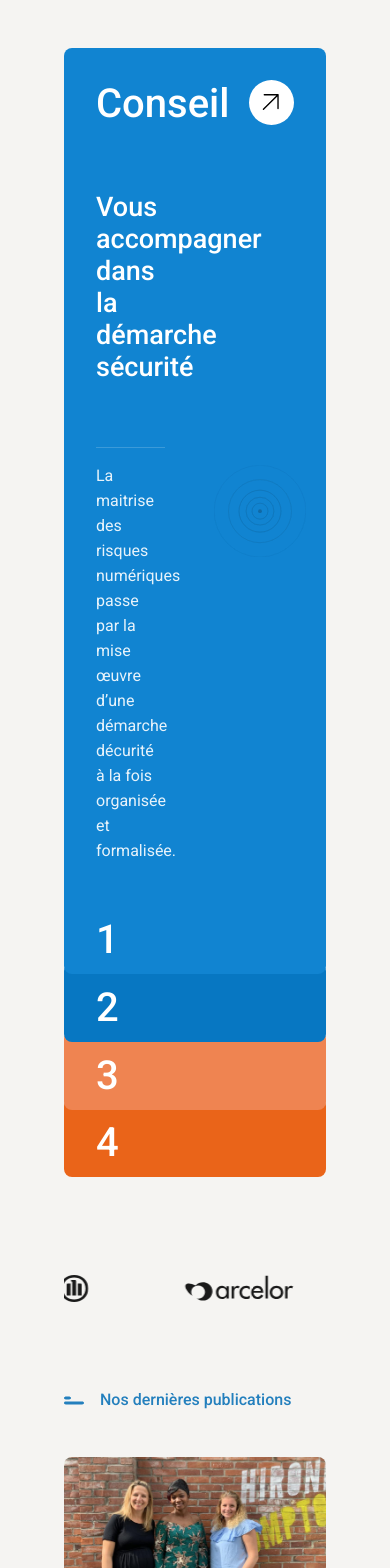
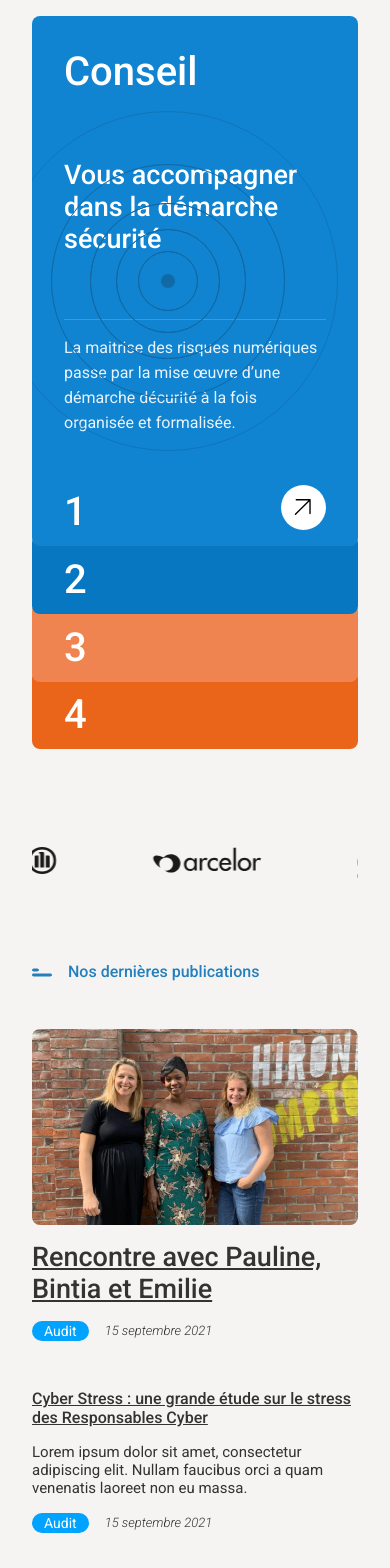
Before and after one commit to Dratatin/Fidesio, a React (Create React App) app: page / in a window 390 px wide. Shown: the top 1568 px of the page. Built offline with nearby package versions, Linux system fonts and the light colour scheme.

Commit message:
Add responsive and mousover animation

```diff
--- a/src/components/Article.js
+++ b/src/components/Article.js
@@ -2,7 +2,9 @@ function Article({ title, img, description, date, tag, index }) {
     return (
         <article className="article">
             {img ? (
-                <img className="article__img" src={img}></img>
+                <div className="article__img">
+                    <img src={img}></img>
+                </div>
             ) : null}
             <h4 className="article__title">{title}</h4>
             {index !== 0 ? (
--- a/src/components/Dropdown.js
+++ b/src/components/Dropdown.js
@@ -1,6 +1,7 @@
 import { useState, useEffect, Fragment } from "react";
 import button from '../assets/button.svg';
 import icon from '../assets/icon.svg';
+import iconOrange from '../assets/iconOrange.svg';
 
 function Dropdown({ title, subtitle, description, index }) {
     const [isExpended, setIsExpended] = useState(false);
@@ -17,13 +18,18 @@ function Dropdown({ title, subtitle, description, index }) {
     return (
         <div className={`${isExpended ? "dropdown--open" : null} dropdown`}>
             {isExpended ? (
-                <Fragment>
-                    <h2 className="dropdown__title">{title}</h2>
-                    <p className="dropdown__subtitle">{subtitle}</p>
-                    <p className="dropdown__description">{description}</p>
-                    <img className="dropdown__icon" src={icon}></img>
-                    <img onClick={toogleExpand} className="dropdown__button" src={button}></img>
-                </Fragment>
+                <div className="dropdown__content">
+                    <h2 className="dropdown__content__title">{title}</h2>
+                    <p className="dropdown__content__subtitle">{subtitle}</p>
+                    <p className="dropdown__content__description">{description}</p>
+                    {index > 1 ? (
+                        <img className="dropdown__content__icon" src={iconOrange}></img>
+                    ) : (
+                        <img className="dropdown__content__icon" src={icon}></img>
+                    )
+                    }
+                    <img onClick={toogleExpand} className="dropdown__content__button" src={button}></img>
+                </div>
             )
                 : null
             }
--- a/src/styles/components/_article.scss
+++ b/src/styles/components/_article.scss
@@ -4,7 +4,10 @@
     display: flex;
     flex-direction: column;
     gap: 1rem;
-    min-width: 170px;
+    min-width: 200px;
+    @media only screen and (min-width: 768px) {
+        flex: 1;
+    }
     &:nth-child(1) {
         flex: 2;
         .article__title {
@@ -13,13 +16,44 @@
     }
     &__title {
         font-weight: 500;
+        &:hover {
+            text-decoration: underline;
+            cursor: pointer;
+        }
+        @media screen and (max-width : 768px) {
+            text-decoration: underline;
+        }
     }
     &__description {
         font-size: 15px;
     }
     &__img {
         border-radius: 0.5rem;
-        width: 100%;
+        overflow: hidden;
+        position: relative;
+        img {
+            display: block;
+            width: 100%;
+        }
+        &::after {
+            content: "";
+            display: block;
+            position: absolute;
+            top: 0;
+            left: 0;
+            background: linear-gradient(to left bottom, rgba(255,0,0,0), #00A3FF);
+            width: 100%;
+            height: 100%;
+            z-index: 2;
+            opacity: 0;
+            transition: opacity 0.3s ease-in-out;
+        }
+        &:hover {
+            cursor: pointer;
+            &::after {
+                opacity: 1;
+            }
+        }
     }
     &__infos {
         display: flex;
--- a/src/styles/components/_dropdown.scss
+++ b/src/styles/components/_dropdown.scss
@@ -36,8 +36,10 @@
             margin-top: 5px;
         }
     }
-    & > * {
+    &__content {
         width: 35%;
+        @media screen and (max-width : 768px) {
+            width: 100%;
         }
         &__title {
             font-weight: 500;
@@ -65,6 +67,19 @@
             top: 50%;
             transform: translateY(-50%);
         }
+        &__button {
+            width: 45px;
+            position: absolute;
+            top: 2rem;
+            right: 2rem;
+            cursor: pointer;
+            @media screen and (max-width : 768px) {
+                top: unset;
+                right: 2rem;
+                bottom: 1rem;
+            }
+        }
+    }
     &__number {
         width: 100%;
         font-size: 40px;
@@ -75,11 +90,4 @@
             pointer-events: none;
         }
     }
-    &__button {
-        width: 45px;
-        position: absolute;
-        top: 2rem;
-        right: 2rem;
-        cursor: pointer;
 }
-}
--- a/src/styles/layout/_main.scss
+++ b/src/styles/layout/_main.scss
@@ -3,4 +3,7 @@
     display: flex;
     flex-direction: column;
     gap: 4rem;
+    @media screen and (max-width : 768px) {
+        margin: 1rem 2rem 4rem 2rem;
+    }
 }
--- a/src/styles/main.css
+++ b/src/styles/main.css
@@ -24,6 +24,11 @@ body {
       -ms-flex-direction: column;
           flex-direction: column;
   gap: 4rem;
+}
+@media screen and (max-width: 768px) {
+  .main {
+    margin: 1rem 2rem 4rem 2rem;
+  }
 }
 
 .articles {
@@ -63,7 +68,14 @@ body {
       -ms-flex-direction: column;
           flex-direction: column;
   gap: 1rem;
-  min-width: 170px;
+  min-width: 200px;
+}
+@media only screen and (min-width: 768px) {
+  .article {
+    -webkit-box-flex: 1;
+        -ms-flex: 1;
+            flex: 1;
+  }
 }
 .article:nth-child(1) {
   -webkit-box-flex: 2;
@@ -76,12 +88,49 @@ body {
 .article__title {
   font-weight: 500;
 }
+.article__title:hover {
+  text-decoration: underline;
+  cursor: pointer;
+}
+@media screen and (max-width: 768px) {
+  .article__title {
+    text-decoration: underline;
+  }
+}
 .article__description {
   font-size: 15px;
 }
 .article__img {
   border-radius: 0.5rem;
+  overflow: hidden;
+  position: relative;
+}
+.article__img img {
+  display: block;
   width: 100%;
+}
+.article__img::after {
+  content: "";
+  display: block;
+  position: absolute;
+  top: 0;
+  left: 0;
+  background: -webkit-gradient(linear, right top, left bottom, from(rgba(255, 0, 0, 0)), to(#00A3FF));
+  background: -o-linear-gradient(right top, rgba(255, 0, 0, 0), #00A3FF);
+  background: linear-gradient(to left bottom, rgba(255, 0, 0, 0), #00A3FF);
+  width: 100%;
+  height: 100%;
+  z-index: 2;
+  opacity: 0;
+  -webkit-transition: opacity 0.3s ease-in-out;
+  -o-transition: opacity 0.3s ease-in-out;
+  transition: opacity 0.3s ease-in-out;
+}
+.article__img:hover {
+  cursor: pointer;
+}
+.article__img:hover::after {
+  opacity: 1;
 }
 .article__infos {
   display: -webkit-box;
@@ -153,21 +202,26 @@ body {
 .dropdown:nth-child(4) .dropdown__icon {
   margin-top: 5px;
 }
-.dropdown > * {
+.dropdown__content {
   width: 35%;
 }
-.dropdown__title {
+@media screen and (max-width: 768px) {
+  .dropdown__content {
+    width: 100%;
+  }
+}
+.dropdown__content__title {
   font-weight: 500;
   font-size: 40px;
   margin-top: 1rem;
   margin-bottom: 4rem;
 }
-.dropdown__subtitle {
+.dropdown__content__subtitle {
   font-size: 27px;
   font-weight: 500;
   margin-bottom: 4rem;
 }
-.dropdown__description {
+.dropdown__content__description {
   opacity: 0.9;
   font-size: 16px;
   font-weight: 400;
@@ -176,13 +230,27 @@ body {
   line-height: 25px;
   border-top: 1px solid rgba(255, 255, 255, 0.2);
 }
-.dropdown__icon {
+.dropdown__content__icon {
   position: absolute;
   right: 20px;
   top: 50%;
   -webkit-transform: translateY(-50%);
       -ms-transform: translateY(-50%);
           transform: translateY(-50%);
+}
+.dropdown__content__button {
+  width: 45px;
+  position: absolute;
+  top: 2rem;
+  right: 2rem;
+  cursor: pointer;
+}
+@media screen and (max-width: 768px) {
+  .dropdown__content__button {
+    top: unset;
+    right: 2rem;
+    bottom: 1rem;
+  }
 }
 .dropdown__number {
   width: 100%;
@@ -195,13 +263,6 @@ body {
 }
 .dropdown__number--open {
   pointer-events: none;
-}
-.dropdown__button {
-  width: 45px;
-  position: absolute;
-  top: 2rem;
-  right: 2rem;
-  cursor: pointer;
 }
 
 .bandeau-ctn {
```
Also changed, not shown: src/assets/iconOrange.svg (added), 1 other file (tests, documents, lock files or other folders). Lines whose indentation alone changed are shown as unchanged.
